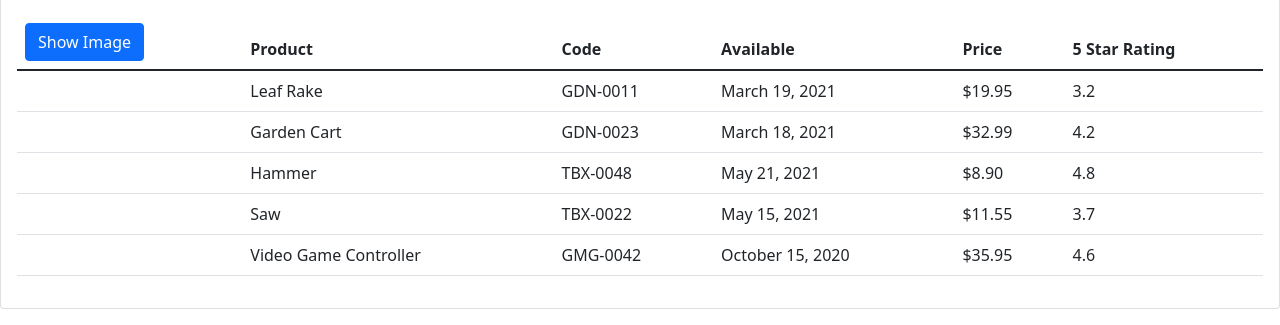
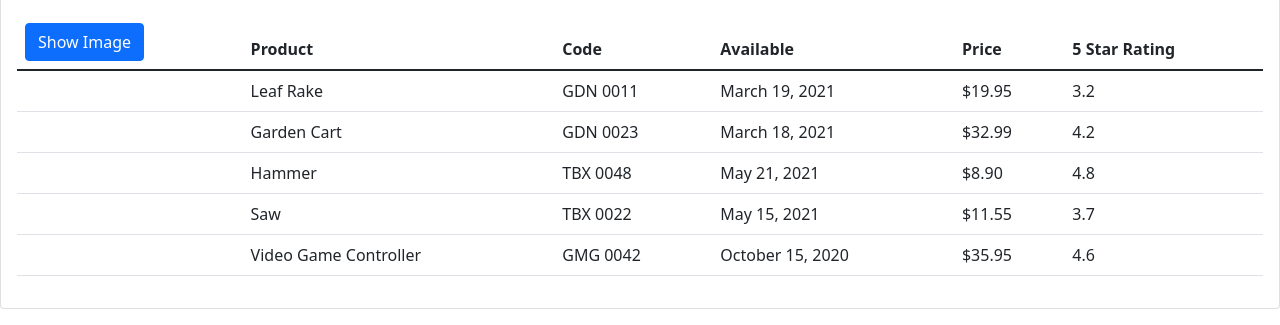
Before and after one commit to ome94/apm, an Angular app: page / in a window 1280 px wide. Shown: the part 181-506 px from the top of the page. Built offline with nearby package versions, Linux system fonts and the light colour scheme.

Commit message:
Add ConvertToSpacesPipe
This will format productCode in the template

I also created a stylesheet for the product-list.component
To declare component specific styles.
This will also avoid styles leaking out from the component.

```diff
--- a/src/app/app.module.ts
+++ b/src/app/app.module.ts
@@ -5,10 +5,13 @@
 
 import { AppComponent } from './app.component';
 
+import { ConvertToSpacesPipe } from './shared/convert-to-spaces.pipe';
+
 @NgModule({
   declarations: [
     AppComponent,
-    ProductListComponent
+    ProductListComponent,
+    ConvertToSpacesPipe
   ],
   imports: [
     BrowserModule,
--- a/src/app/products/product-list.component.html
+++ b/src/app/products/product-list.component.html
@@ -35,13 +35,13 @@
             <tr *ngFor='let product of products'>
               <td>
                 <img  [src]='product.imageUrl'
-                      [title]='product.productName'
+                      [title]='product.description'
                       [style.width.px]='imageWidth'
                       [style.margin.px]='imageMargin'
                       *ngIf='showImage'>
               </td>
               <td>{{ product.productName }}</td>
-              <td>{{ product.productCode }}</td>
+              <td>{{ product.productCode | convertToSpaces : '-' }}</td>
               <td>{{ product.releaseDate }}</td>
               <td>{{ product.price | currency : 'USD' : 'symbol' : '1.2-2' }}</td>
               <td>{{ product.starRating }}</td>
--- a/src/app/products/product-list.component.ts
+++ b/src/app/products/product-list.component.ts
@@ -3,7 +3,8 @@
 
 @Component({
   selector: 'pm-products',
-  templateUrl: './product-list.component.html'
+  templateUrl: './product-list.component.html',
+  styleUrls: ['./product-list.component.css']
 })
 export class ProductListComponent {
   pageTitle: string = 'Product List';
--- /dev/null
+++ b/src/app/shared/convert-to-spaces.pipe.ts
@@ -0,0 +1,10 @@
+import { Pipe, PipeTransform } from "@angular/core";
+
+@Pipe({
+  name: 'convertToSpaces'
+})
+export class ConvertToSpacesPipe implements PipeTransform {
+  transform(convertString: string, character: string): string {
+     return convertString.replace(character, ' ');
+  }
+}
```
Also changed, not shown: src/app/products/product-list.component.css (added, +9 -0 lines).
